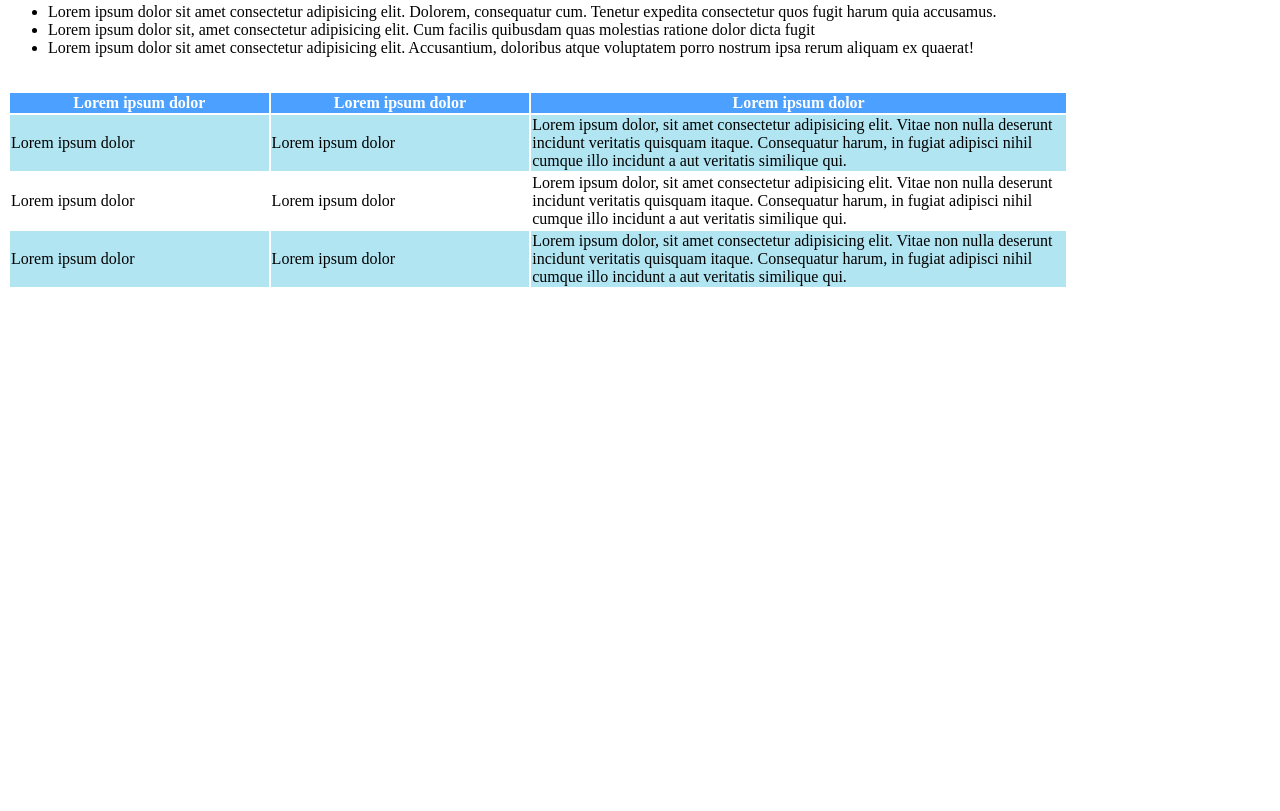
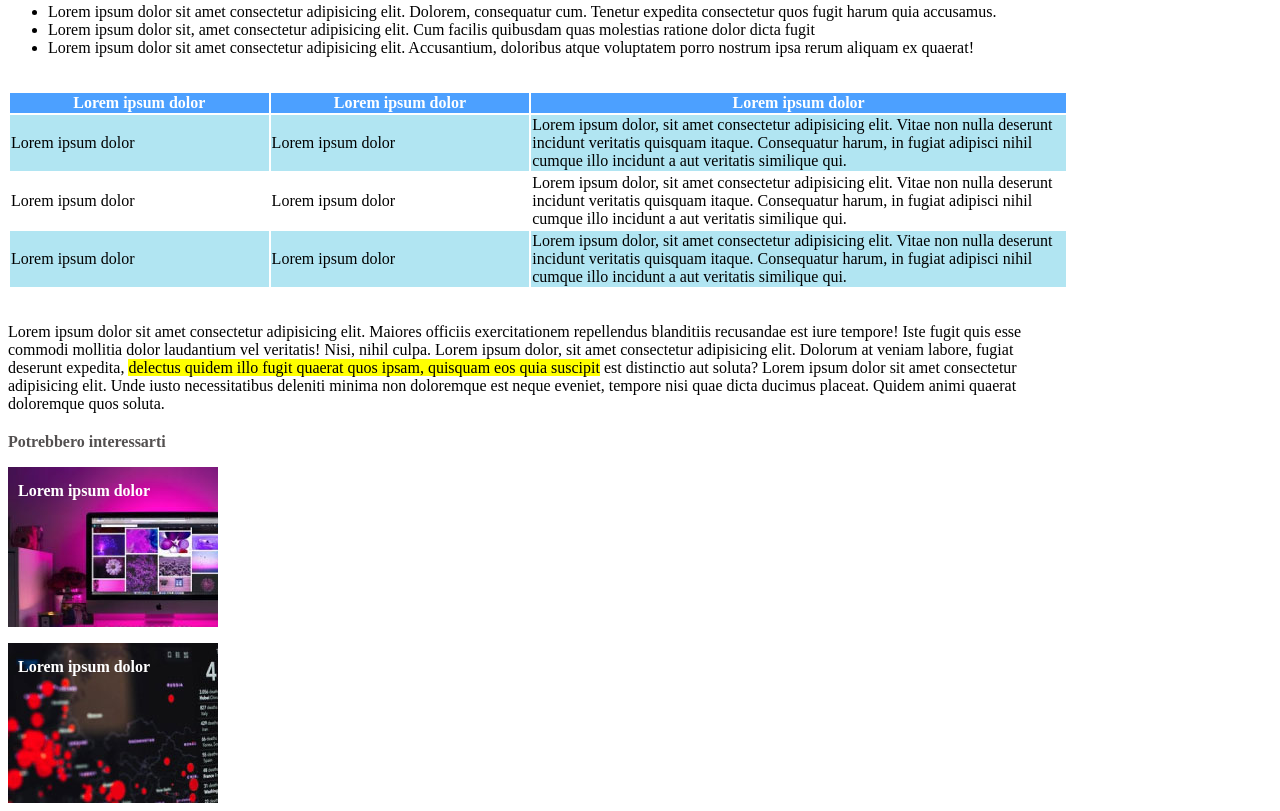
Before and after one commit to alessandroordetti/html-css-booleaner, a plain HTML site: page index.html in a window 1280 px wide. Shown: the part 917-1728 px from the top of the page. Before the commit the page ends 1214 px from the top, so only its background shows below. Drawn offline with Linux system fonts and the light colour scheme.

Commit message:
Last change

```diff
--- a/css/style.css
+++ b/css/style.css
@@ -21,7 +21,7 @@ h1 {
     margin-block-end: 0.1em;
 }
 
-#tim {
+#tim, #interesting {
     color: #535050;
     margin-top: 20px;
 }
@@ -58,3 +58,24 @@ th {
 #table-row-1, #table-row-3 {
     background-color: hsl(192deg 71% 82%);
 }
+
+.square-img1 {
+    background-image: url('../img/img/monitor.jpg');
+    width: 210px;
+    height: 160px;
+    color: white;
+    display: block;
+}
+
+.square-img2 {
+    background-image: url('../img/img/graph.jpg');
+    width: 210px;
+    height: 160px;
+    color: white;
+}
+
+#centered-text {
+    padding-left: 10px;
+    padding-top: 15px;
+    font-weight: bold;
+}
--- a/index.html
+++ b/index.html
@@ -76,16 +76,22 @@
                 </tbody>
             </thead>
         </table>
+        <br>
 
+        <p>Lorem ipsum dolor sit amet consectetur adipisicing elit. Maiores officiis exercitationem repellendus blanditiis recusandae est iure tempore! Iste fugit quis esse commodi mollitia dolor laudantium vel veritatis! Nisi, nihil culpa. Lorem ipsum dolor, sit amet consectetur adipisicing elit. Dolorum at veniam labore, fugiat deserunt expedita, <span id="highlight2">delectus quidem illo fugit quaerat quos ipsam, quisquam eos quia suscipit</span> est distinctio aut soluta? Lorem ipsum dolor sit amet consectetur adipisicing elit. Unde iusto necessitatibus deleniti minima non doloremque est neque eveniet, tempore nisi quae dicta ducimus placeat. Quidem animi quaerat doloremque quos soluta.</p>
     </main>
 
+    <!-- Potrebbero interessarti + foto -->
+    <footer>
+        <p id="interesting"><strong>Potrebbero interessarti</strong></p>
 
+        <div class="square-img1">
+            <p id="centered-text">Lorem ipsum dolor</p>
+        </div>
 
-    <footer>
-
+        <div class="square-img2">
+            <p id="centered-text">Lorem ipsum dolor</p>
+        </div>
     </footer>
-
-
-
 </body>
 </html>
```
